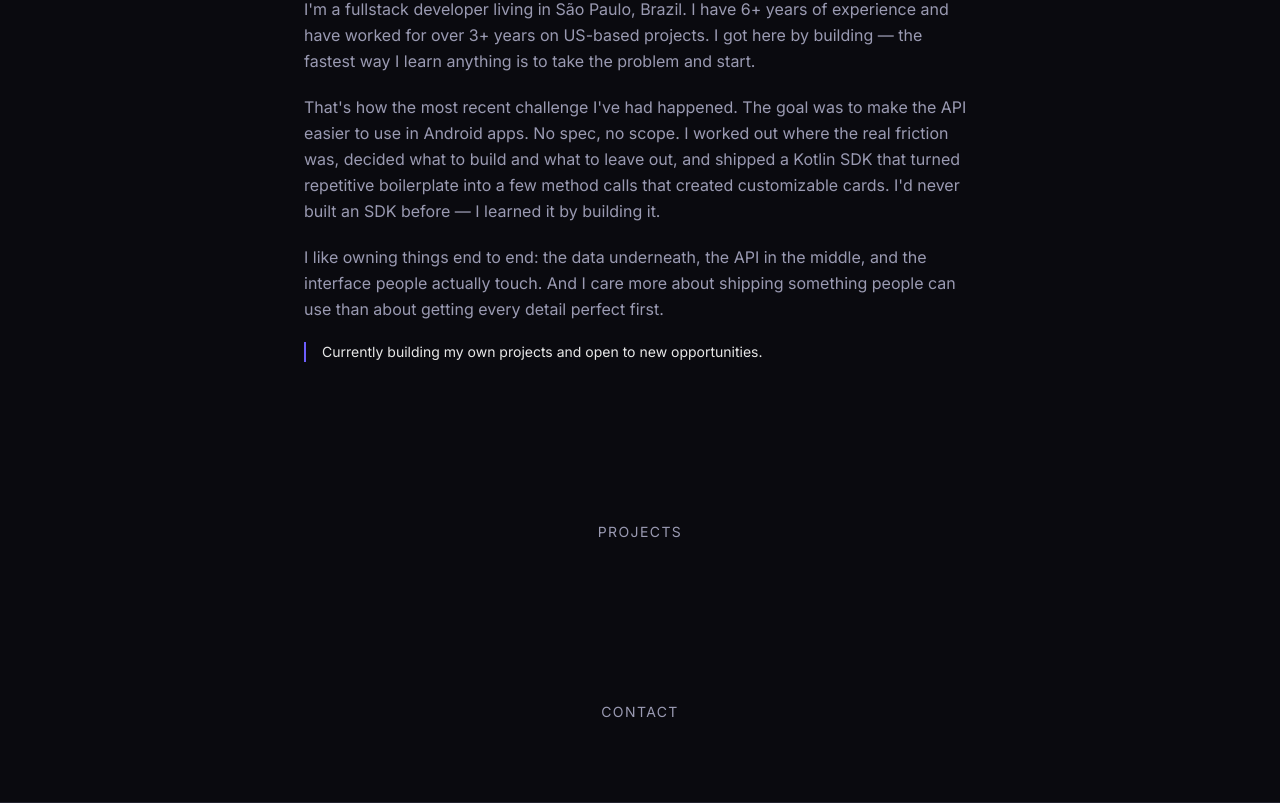
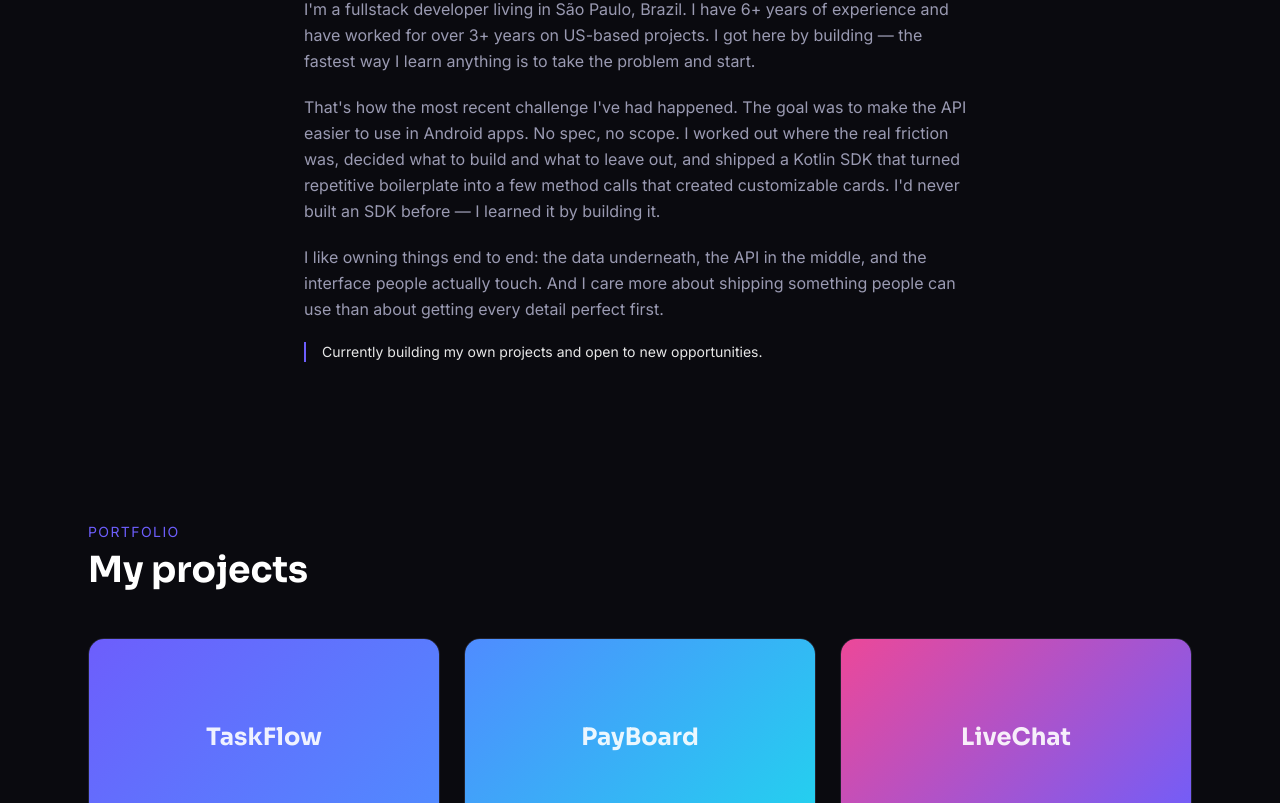
Before and after one commit to vinimachadosantana/vinimachadosantanta-portfolio, a Next.js app: page / in a window 1280 px wide. Shown: the part 1997-2800 px from the top of the page. Built offline with nearby package versions, Linux system fonts and the light colour scheme.

Commit message:
feat: add projects grid (#11)

```diff
--- a/src/components/Projects.tsx
+++ b/src/components/Projects.tsx
@@ -1,3 +1,25 @@
+import { ArrowUpRight } from "lucide-react";
+import { projects } from "@/lib/data";
 export default function Projects() {
-  return <section id="projects" className="mx-auto max-w-6xl px-6 py-20 text-center text-[#9A9AB2]"><p className="text-sm uppercase tracking-widest">Projects</p></section>;
+  return (
+    <section id="projects" className="mx-auto max-w-6xl px-6 py-20">
+      <div className="mb-12">
+        <p className="text-sm uppercase tracking-widest text-[#6D5EFC]">Portfolio</p>
+        <h2 className="font-display mt-2 text-3xl font-bold md:text-4xl">My projects</h2>
+      </div>
+      <div className="grid gap-6 sm:grid-cols-2 lg:grid-cols-3">
+        {projects.map((p) => (
+          <a key={p.title} href={p.href} className="group overflow-hidden rounded-2xl border border-[#22222E] bg-[#13131C] transition-transform hover:-translate-y-1">
+            <div className="flex aspect-video items-center justify-center" style={{ backgroundImage: `linear-gradient(135deg, ${p.from}, ${p.to})` }}>
+              <span className="font-display text-2xl font-bold text-white/90">{p.title}</span>
+            </div>
+            <div className="flex items-center justify-between p-5">
+              <div><h3 className="font-display font-semibold">{p.title}</h3><p className="text-sm text-[#9A9AB2]">{p.tag}</p></div>
+              <ArrowUpRight className="text-[#9A9AB2] transition-colors group-hover:text-[#6D5EFC]" size={20} />
+            </div>
+          </a>
+        ))}
+      </div>
+    </section>
+  );
 }
```
